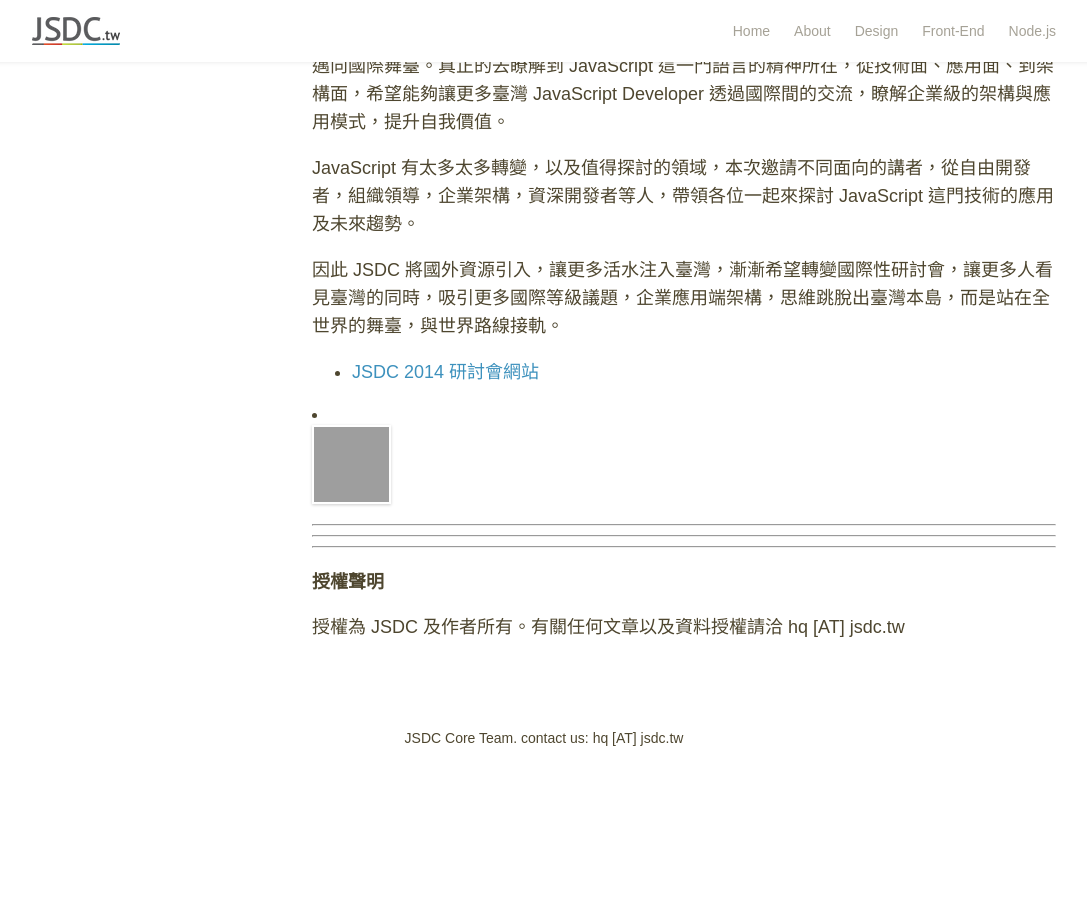
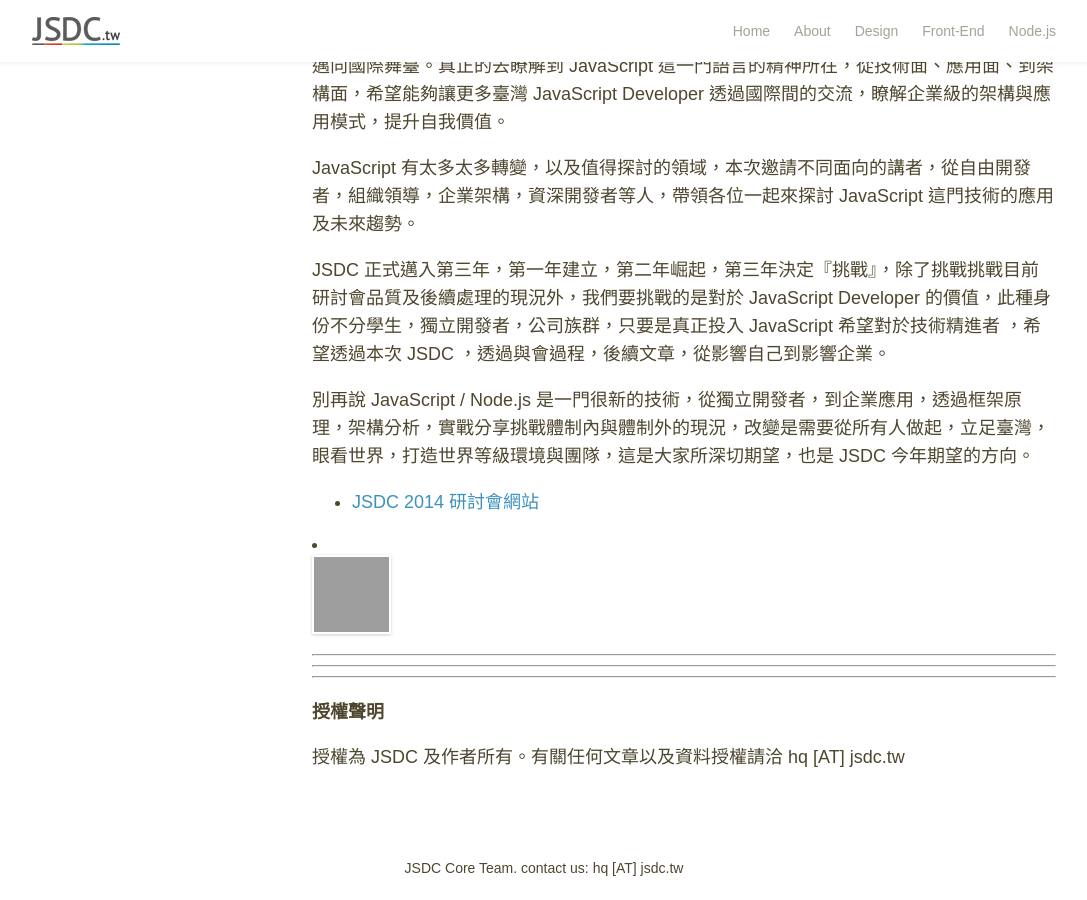
Before and after one commit to jsdc-core/blog.jsdc.tw, a Jekyll site: the page built from _posts/2014-08-14-announcement.md, in a window 1280 px wide and 900 px high, scrolled down 1579 px. Shown: the whole window, without its empty margins (96-1183 px from the left). Built offline with Jekyll 4.4.1, drawn with Linux system fonts in a browser that asks for light colours; comment, search, counter and statistics services are not loaded; before the commit the page ends 2376 px from its top, so only the background shows below that; grey boxes are pictures that could not be loaded.

Commit message:
update announcement

```diff
--- a/_posts/2014-08-14-announcement.md
+++ b/_posts/2014-08-14-announcement.md
@@ -45,6 +45,8 @@
 
 JavaScript 有太多太多轉變，以及值得探討的領域，本次邀請不同面向的講者，從自由開發者，組織領導，企業架構，資深開發者等人，帶領各位一起來探討 JavaScript 這門技術的應用及未來趨勢。
 
-因此 JSDC 將國外資源引入，讓更多活水注入臺灣，漸漸希望轉變國際性研討會，讓更多人看見臺灣的同時，吸引更多國際等級議題，企業應用端架構，思維跳脫出臺灣本島，而是站在全世界的舞臺，與世界路線接軌。
+JSDC 正式邁入第三年，第一年建立，第二年崛起，第三年決定『挑戰』，除了挑戰挑戰目前研討會品質及後續處理的現況外，我們要挑戰的是對於 JavaScript Developer 的價值，此種身份不分學生，獨立開發者，公司族群，只要是真正投入 JavaScript 希望對於技術精進者 ，希望透過本次 JSDC ，透過與會過程，後續文章，從影響自己到影響企業。
+
+別再說 JavaScript / Node.js 是一門很新的技術，從獨立開發者，到企業應用，透過框架原理，架構分析，實戰分享挑戰體制內與體制外的現況，改變是需要從所有人做起，立足臺灣，眼看世界，打造世界等級環境與團隊，這是大家所深切期望，也是 JSDC 今年期望的方向。
 
  * [JSDC 2014 研討會網站](2014.jsdc.tw)
```
